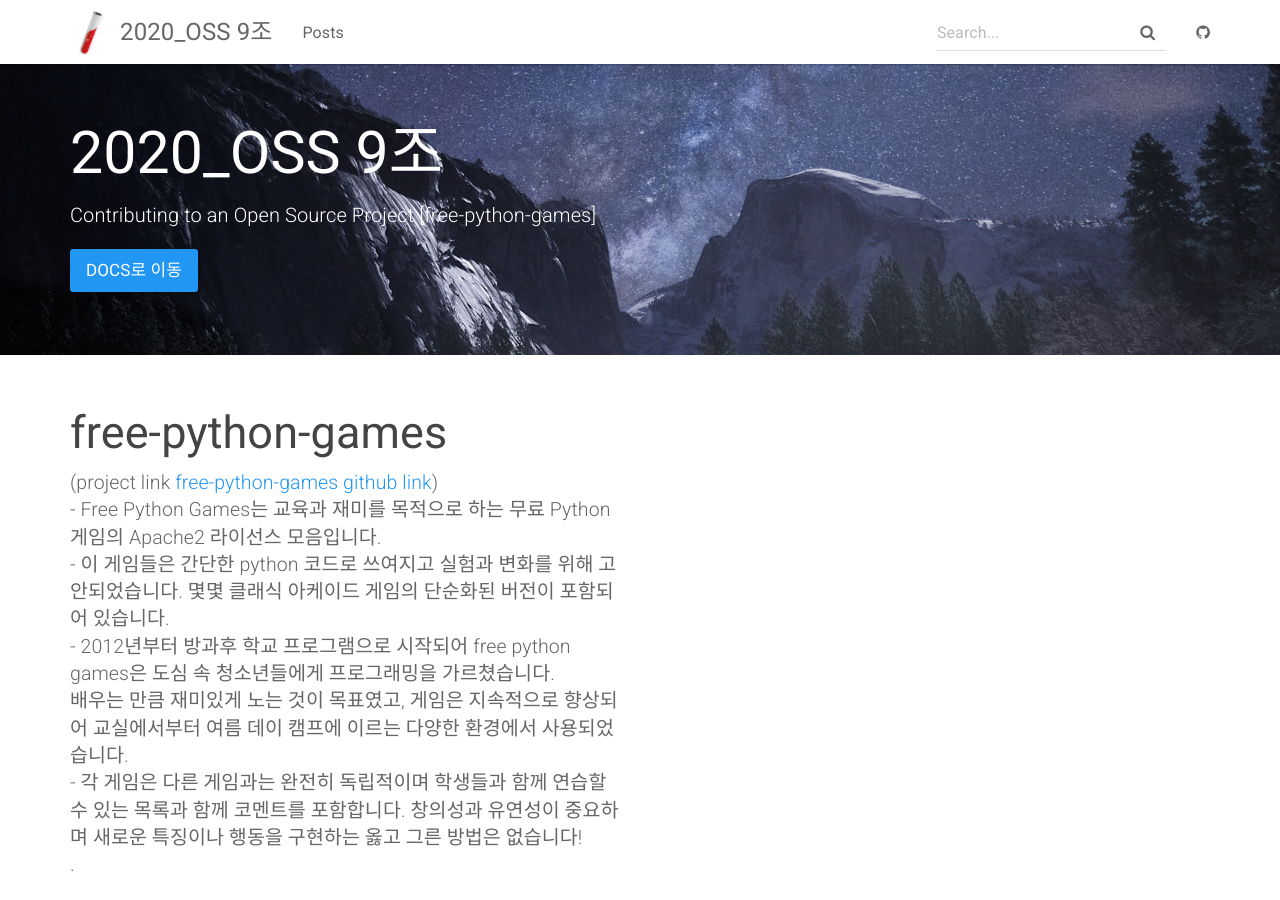
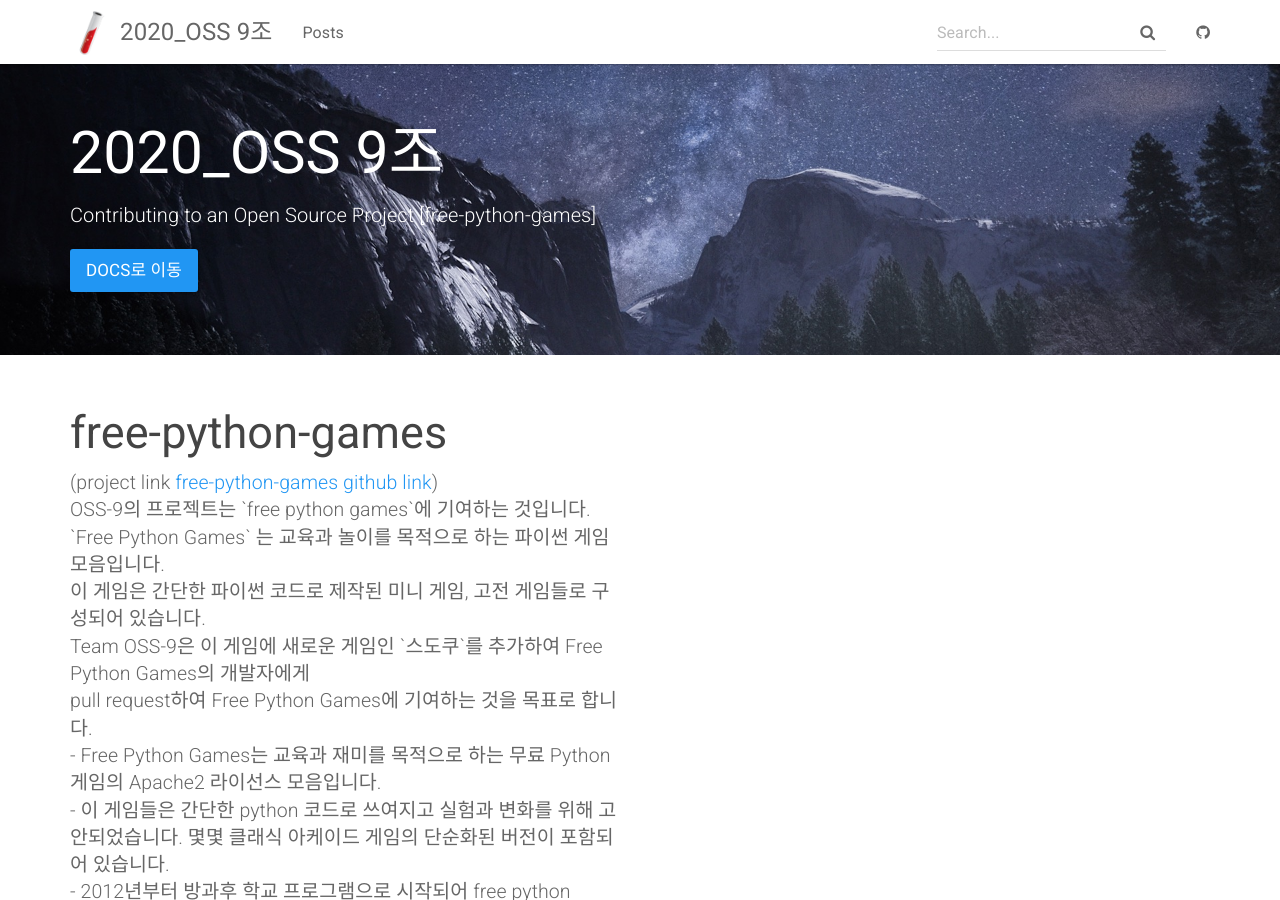
Before and after one commit to doolim98/2020-2-OSS-9, a Jekyll site: the page built from index.html, in a window 1280 px wide and 900 px high. Built offline with Jekyll 4.4.1, drawn with Linux system fonts in a browser that asks for light colours.

Commit message:
Update index.html

```diff
--- a/index.html
+++ b/index.html
@@ -17,6 +17,11 @@ layout: default
 
             <p class="lead">
                 (project link <a href="https://github.com/grantjenks/free-python-games">free-python-games github link</a>)<br>
+                OSS-9의 프로젝트는 `free python games`에 기여하는 것입니다. `Free Python Games` 는 교육과 놀이를 목적으로 하는 파이썬 게임 모음입니다. <br>
+                이 게임은 간단한 파이썬 코드로 제작된 미니 게임, 고전 게임들로 구성되어 있습니다.<br>
+                Team OSS-9은 이 게임에 새로운 게임인 `스도쿠`를 추가하여 Free Python Games의 개발자에게 <br>
+                pull request하여 Free Python Games에 기여하는 것을 목표로 합니다.<br>
+
                 - Free Python Games는 교육과 재미를 목적으로 하는 무료 Python 게임의 Apache2 라이선스 모음입니다. <br>
 
                 - 이 게임들은 간단한 python 코드로 쓰여지고 실험과 변화를 위해 고안되었습니다. 몇몇 클래식 아케이드 게임의 단순화된 버전이 포함되어 있습니다.<br>
```
